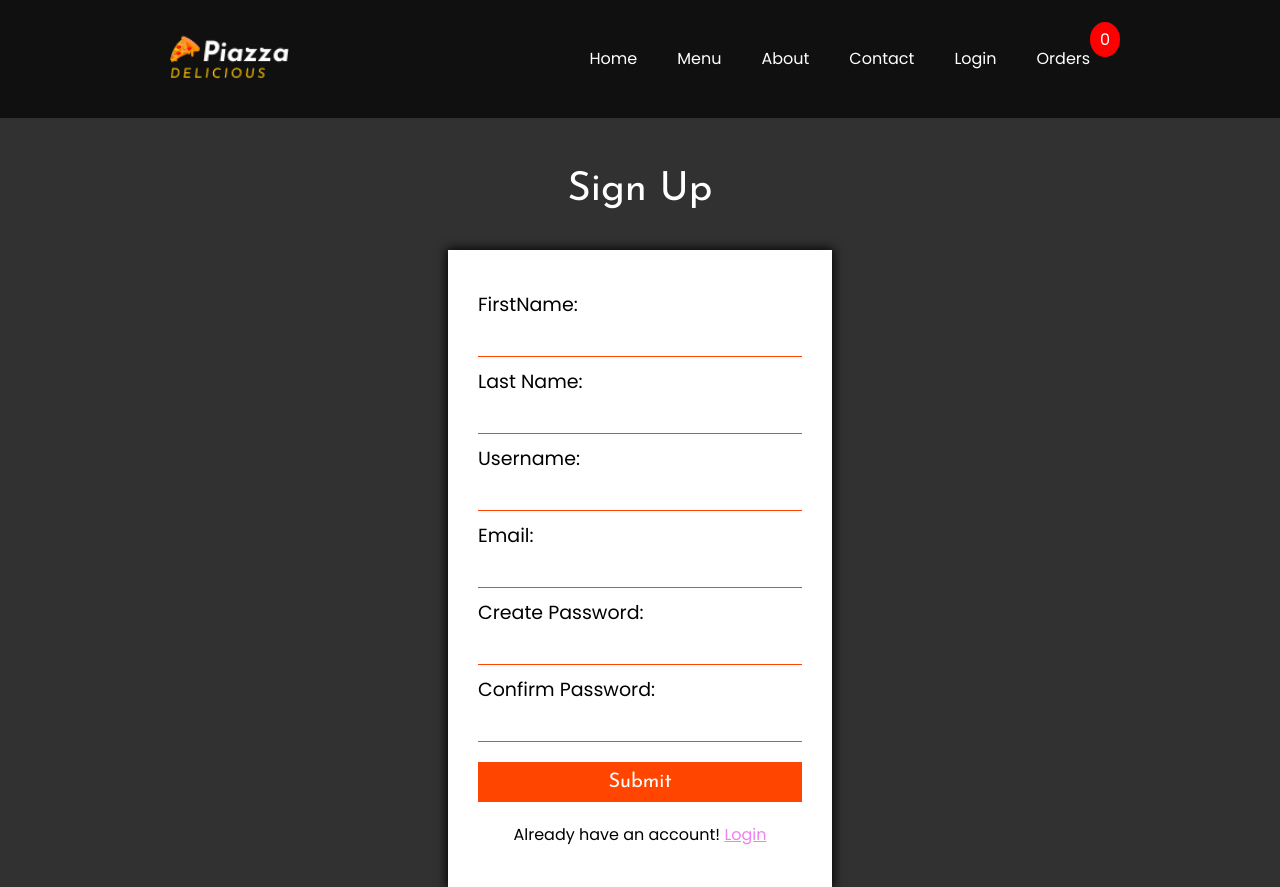
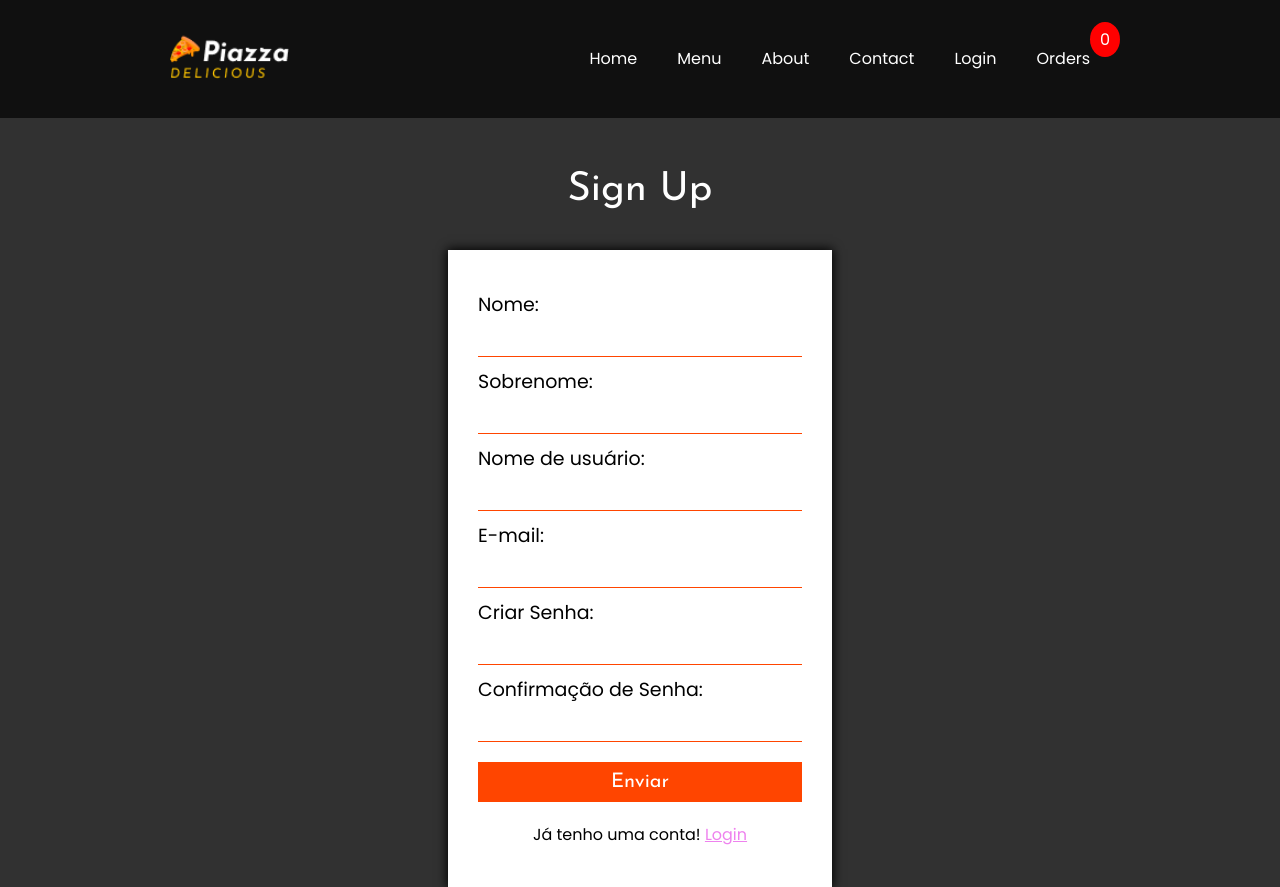
Before and after one commit to heitor-exe/TrabalhoPizzaria, a Django app: page /signup/ in a window 1280 px wide. Run offline with Django 3.2, Linux system fonts and the light colour scheme; data comes from the database, SQL or seed files in the repository; some web fonts are replaced.

Commit message:
Update signup.html

```diff
--- a/templates/Home/signup.html
+++ b/templates/Home/signup.html
@@ -7,34 +7,34 @@
         <form action="/signup/" method="POST">
         {% csrf_token %}
             <div>
-                <label for="f_name">FirstName:</label>
+                <label for="f_name">Nome:</label>
                 <input type="text" id="f_name" name="f_name" required>
             </div>
             <div>
-                <label for="l_name">Last Name:</label>
+                <label for="l_name">Sobrenome:</label>
                 <input type="text" id="l_name" name="l_name" required>
             </div>
             <div>
-                <label for="user_name">Username:</label>
+                <label for="user_name">Nome de usuário:</label>
                 <input type="text" id="user_name" name="user_name" required>
             </div>
             <div>
-                <label for="user_email">Email:</label>
+                <label for="user_email">E-mail:</label>
                 <input type="email" id="user_email" name="user_email" required>
             </div>
             <div>
-                <label for="pass1">Create Password:</label>
+                <label for="pass1">Criar Senha:</label>
                 <input type="password" id="pass1" name="pass1" required>
             </div>
             <div>
-                <label for="pass2">Confirm Password:</label>
+                <label for="pass2">Confirmação de Senha:</label>
                 <input type="password" id="pass2" name="pass2" required>
             </div>
             <div class="btn-submit-form">
-                <button type="submit">Submit</button>
+                <button type="submit">Enviar</button>
             </div>
             <div>
-                <p>Already have an account! <a href="/log_in/">Login</a></p>
+                <p>Já tenho uma conta! <a href="/log_in/">Login</a></p>
             </div>
         </form>
     </div>
```
